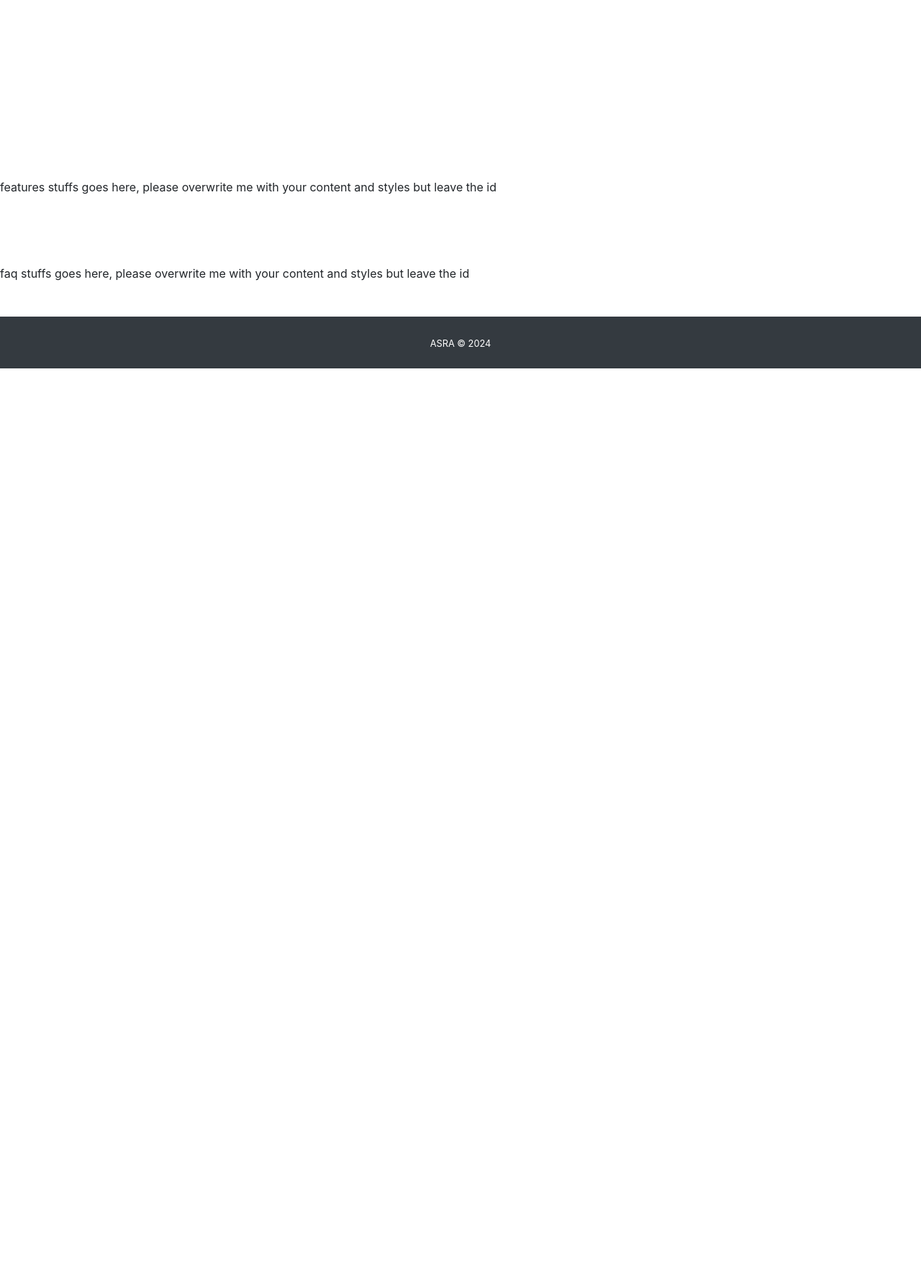
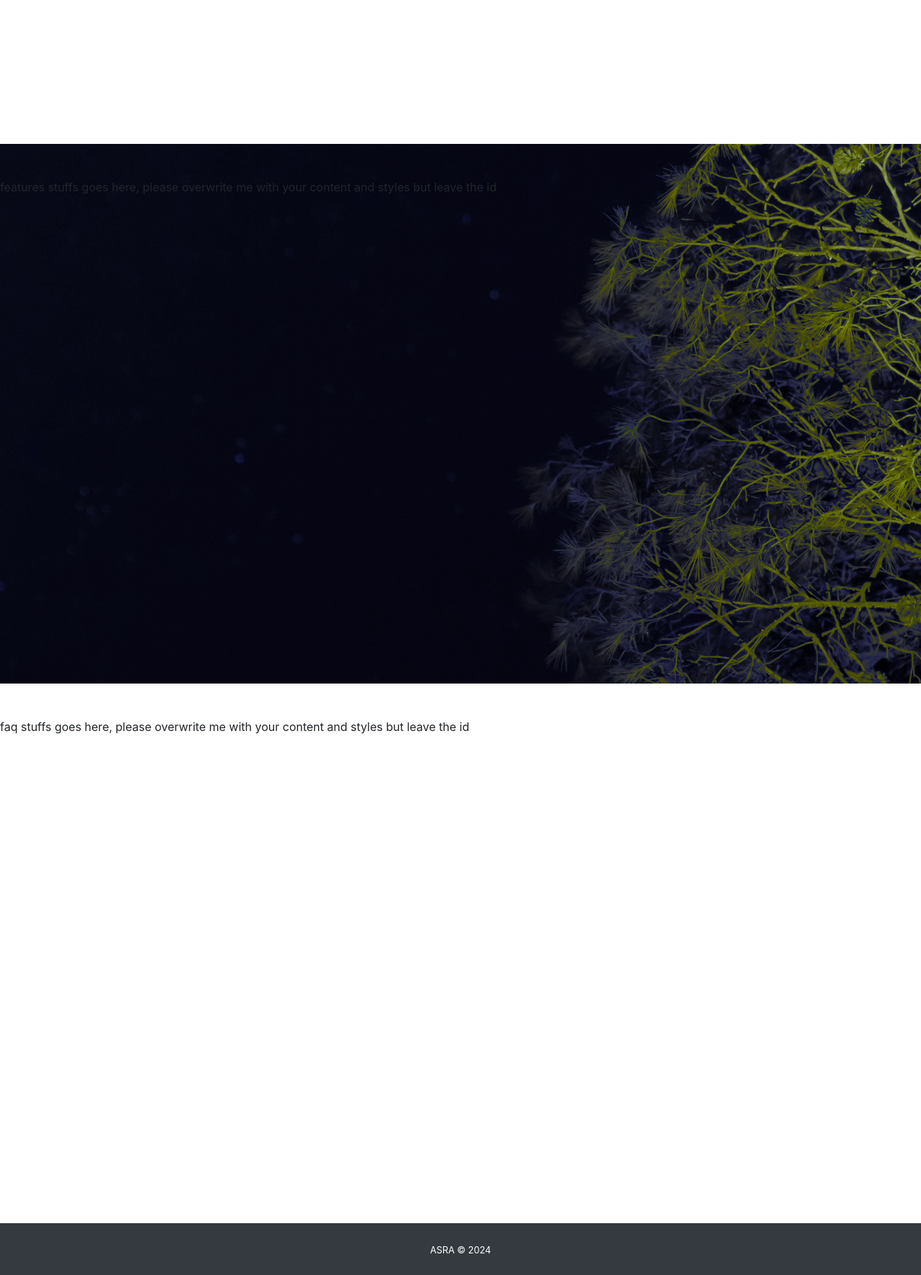
Before and after one commit to JP-Palm/G4_INL_ASRA, a Flask app: page / in a window 1280 px wide. Shown: the part 1338-3110 px from the top of the page at 72% size. Before the commit the page ends 1850 px from the top, so only its background shows below. Run offline with Flask 3, Linux system fonts and the light colour scheme; some libraries are stand-ins or nearby versions.

Commit message:
added image

```diff
--- a/app/static/css/style.css
+++ b/app/static/css/style.css
@@ -58,3 +58,17 @@ img {
 .icon-upload:hover {
     color:#007BFF;
 }
+
+#features {
+    height: 750px;
+    background: url("alt_background.jpg");
+    background-size: cover;
+    background-position: center center;
+    background-repeat: no-repeat;
+    background-attachment: fixed;
+    padding-top: 90px;
+}
+
+#faq {
+    height: 750px;
+}
```
Also changed, not shown: app/static/css/alt_background.jpg (added).
